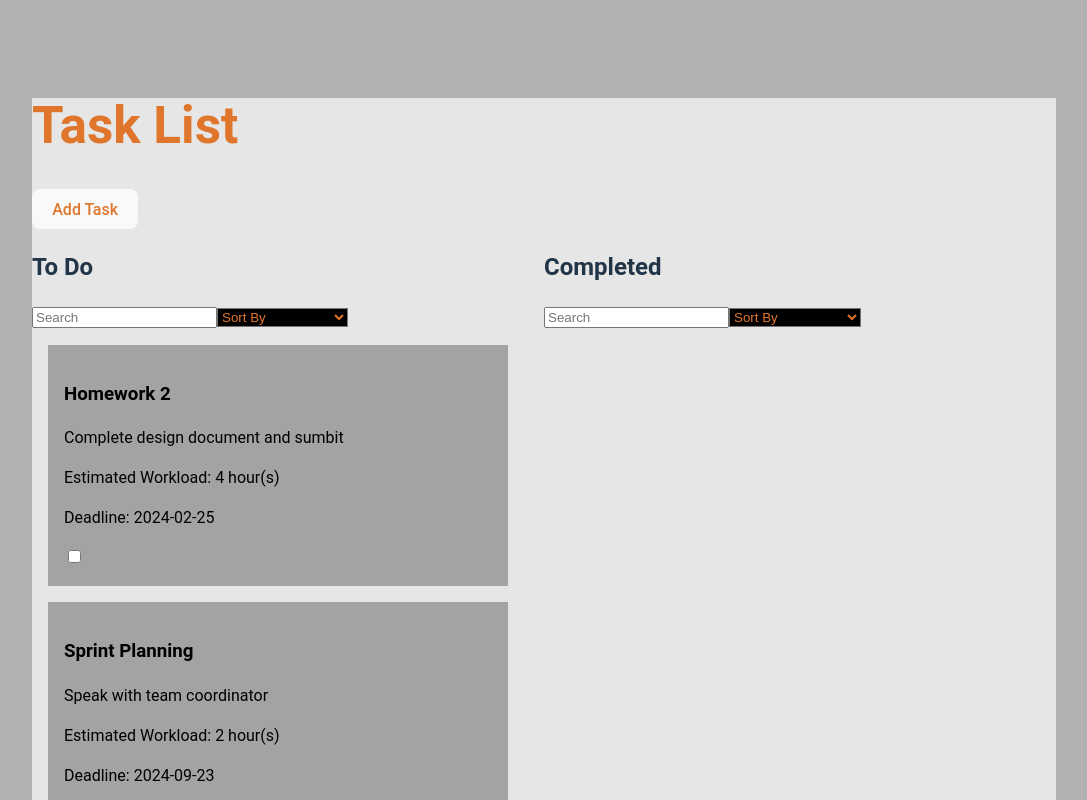
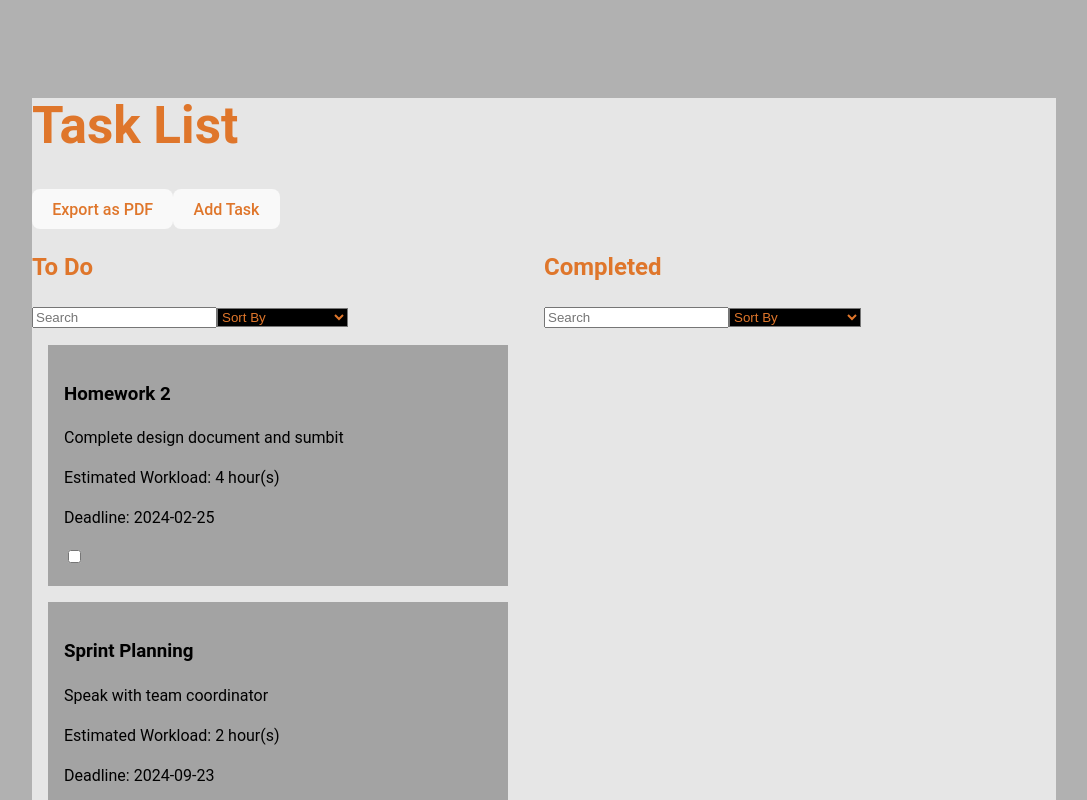
Before and after one commit to Reece-Ausmus/ScheduSmart, a React (Vite) app in the folder schedusmart-frontend/: page /taskmanager in a window 1280 px wide. Shown: the top 800 px of the page, without its empty margins (96-1183 px from the left). Built offline with nearby package versions, Linux system fonts and the light colour scheme.

Commit message:
Export as PDF added

```diff
--- a/schedusmart-frontend/package.json
+++ b/schedusmart-frontend/package.json
@@ -17,6 +17,7 @@
     "@mui/icons-material": "^5.15.10",
     "@mui/material": "^5.15.10",
     "firebase": "^10.8.0",
+    "jspdf": "^2.5.1",
     "luxon": "^3.4.4",
     "moment": "^2.30.1",
     "react": "^18.2.0",
--- a/schedusmart-frontend/src/pages/TaskManager.css
+++ b/schedusmart-frontend/src/pages/TaskManager.css
@@ -17,6 +17,11 @@ ul {
 
 h1 {
   color: rgb(223, 118, 43);
+}
+
+h2 {
+  color: rgb(223, 118, 43);
+
 }
 
 button {
--- a/schedusmart-frontend/src/pages/TaskManager.jsx
+++ b/schedusmart-frontend/src/pages/TaskManager.jsx
@@ -1,5 +1,6 @@
 import React, { useState } from "react";
 import "./TaskManager.css";
+import { jsPDF } from "jspdf";
 
 // Define the Flask API URL
 const flaskURL = "http://127.0.0.1:5000";
@@ -133,10 +134,44 @@ export default function TaskManager() {
     setSearchQueryTodo(keyword);
   };
 
+
+
+  const [isDownloaded, setIsDownloaded] = useState(false);
+  // export to pdf
+  const generatePDF = () => {
+    const doc = new jsPDF();
+    // Add title
+    doc.setFontSize(20);
+    doc.text("To-Do List", doc.internal.pageSize.getWidth() / 2, 20, "center");
+    doc.setFontSize(12);
+
+    // Add to-do list items with spacing
+    const yStart = 40; // Starting y-coordinate
+    let y = yStart; // Current y-coordinate
+    const lineHeight = 10; // Spacing between items
+
+    todoList.forEach((task) => {
+      // Add task title
+      doc.text(task.title, 15, y);
+      y += lineHeight;
+
+      doc.text(task.desc, 15, y);
+      y += lineHeight;
+      doc.text(`${task.time} hour(s) - ${task.date}`, 15, y);
+      y += lineHeight;
+    });
+
+    // Trigger download without opening the document in a new tab
+    doc.save("task-list.pdf");
+    setIsDownloaded(true);
+  };
+
   return (
     <>
       <div>
         <h1>Task List</h1>
+        <button onClick={generatePDF}>Export as PDF</button>
+        {isDownloaded && <p>Your PDF has been downloaded!</p>}
         <button
           id="openModal"
           onClick={() => {
```
Also changed, not shown: 2 other files (tests, documents, lock files or other folders).
